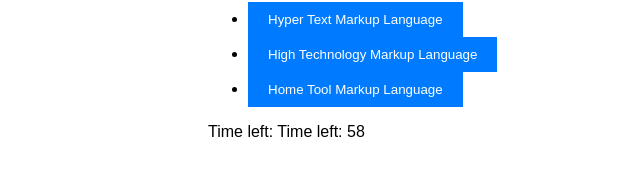
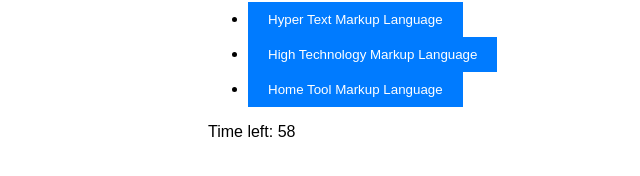
Before and after one commit to nfjsg/CodeQuizGame, a plain HTML site: page index.html in a window 1280 px wide. Both pictures are taken after a click on the button "Start Quiz". Shown: the part 210-386 px from the top of the page, 32-672 px from the left. Drawn offline with Linux system fonts and the light colour scheme.

Commit message:
Update index.html

```diff
--- a/index.html
+++ b/index.html
@@ -19,7 +19,7 @@
       <ul id="choices"></ul>
       <div id="feedback"></div>
 
-      <div id="timer">Time left: <span id="quiz-timer"></span></div>
+      <div id="timer"> <span id="quiz-timer"></span></div>
     </section>
     <section id="end-screen" class="hidden">
       <h2>Quiz Over!</h2>
```
